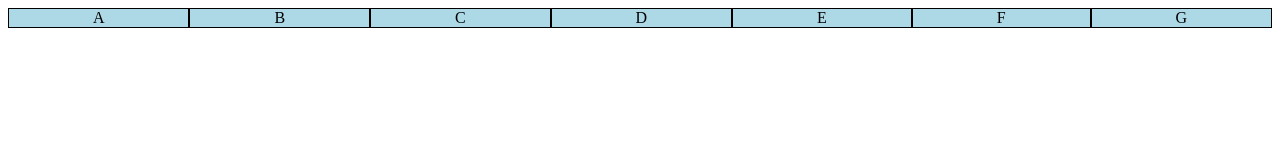
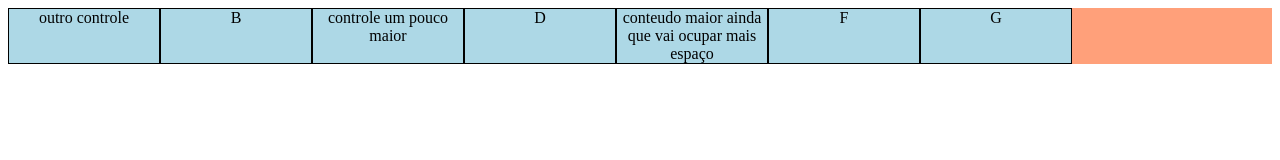
Before and after one commit to EdsonSizenando/html-css, a plain HTML site: page exercicios/ex027/flex009/index.html in a window 1280 px wide. Drawn offline with Linux system fonts and the light colour scheme.

Commit message:
flexbox 09

```diff
--- a/exercicios/ex027/flex009/index.html
+++ b/exercicios/ex027/flex009/index.html
@@ -9,22 +9,25 @@
             background-color: lightsalmon;
 
             display: flex;
+            flex-flow: row wrap;
         }
         div.item{
             background-color: lightblue;
             border: 1px solid black;
             text-align: center;
-            flex: auto;
+            flex-basis: 150px;
+
+
         }
     </style>
 </head>
 <body>
     <div class="container">
-        <div class="item">A</div>
+        <div class="item">outro controle</div>
         <div class="item">B</div>
-        <div class="item">C</div>
+        <div class="item">controle um pouco maior </div>
         <div class="item">D</div>
-        <div class="item">E</div>
+        <div class="item">conteudo maior ainda que vai ocupar mais espaço</div>
         <div class="item">F</div>
         <div class="item">G</div>
 
```
